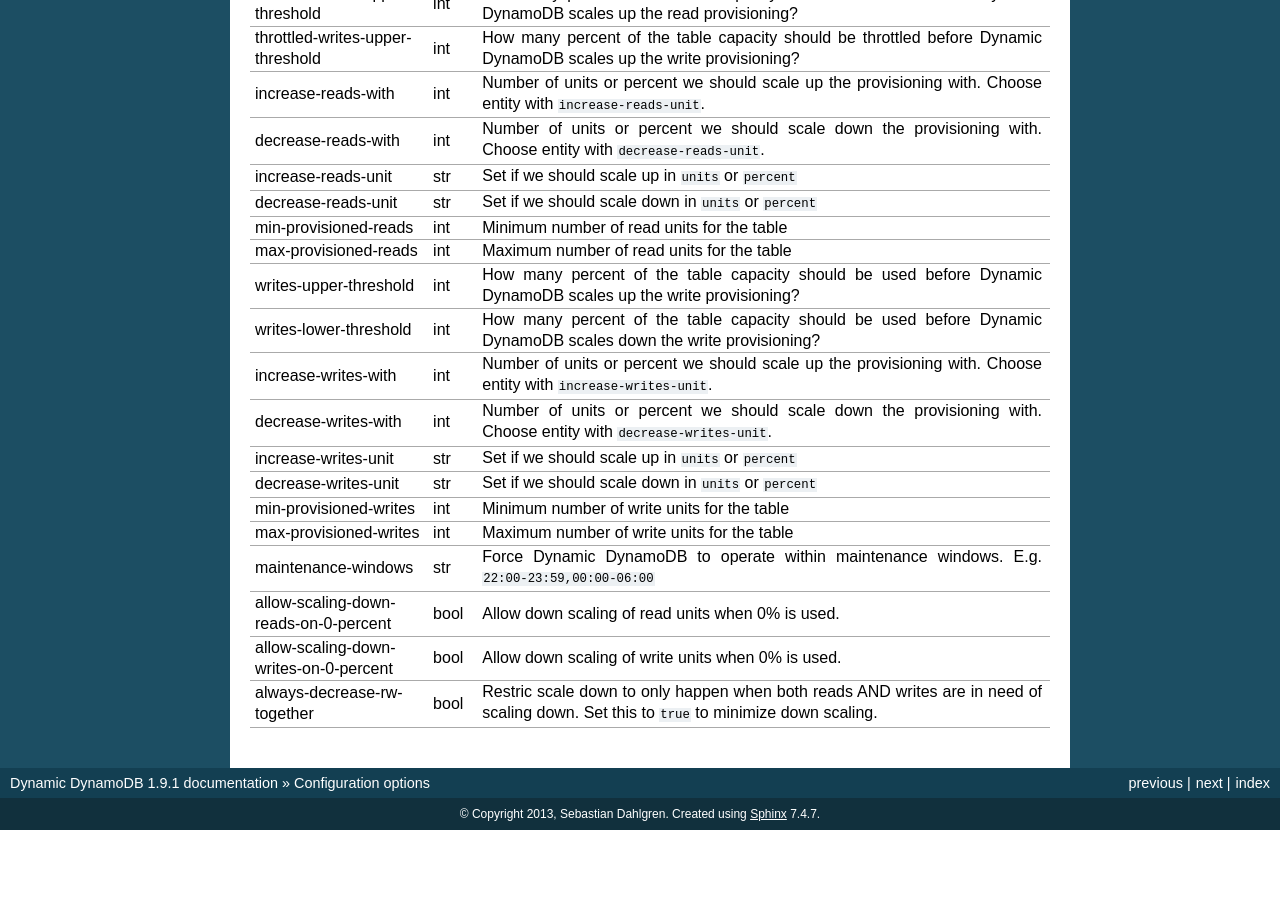
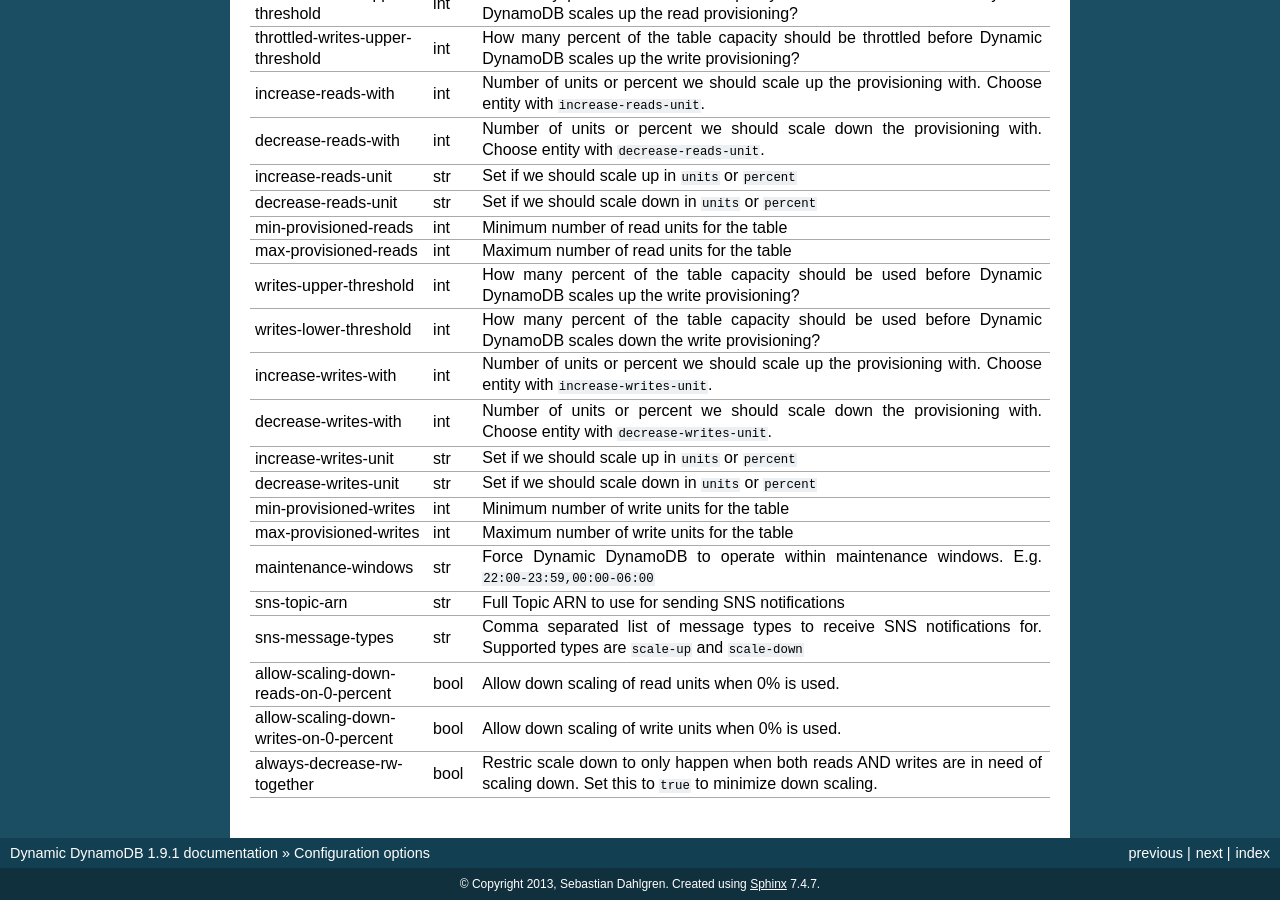
Before and after one commit to sebdah/dynamic-dynamodb, a Sphinx documentation site: the page built from docs/configuration_options.rst, in a window 1280 px wide and 900 px high, scrolled down 2277 px. Built offline with Sphinx 7.4.7, drawn with Linux system fonts in a browser that asks for light colours; before the commit the page ends 3107 px from its top, so only the background shows below that.

Commit message:
Documented GSI SNS notification support #104

```diff
--- a/docs/configuration_options.rst
+++ b/docs/configuration_options.rst
@@ -101,6 +101,8 @@
 min-provisioned-writes                     int  Minimum number of write units for the table
 max-provisioned-writes                     int  Maximum number of write units for the table
 maintenance-windows                        str  Force Dynamic DynamoDB to operate within maintenance windows. E.g. ``22:00-23:59,00:00-06:00``
+sns-topic-arn                              str  Full Topic ARN to use for sending SNS notifications
+sns-message-types                          str  Comma separated list of message types to receive SNS notifications for. Supported types are ``scale-up`` and ``scale-down``
 allow-scaling-down-reads-on-0-percent      bool Allow down scaling of read units when 0% is used.
 allow-scaling-down-writes-on-0-percent     bool Allow down scaling of write units when 0% is used.
 always-decrease-rw-together                bool Restric scale down to only happen when both reads AND writes are in need of scaling down. Set this to ``true`` to minimize down scaling.
```
